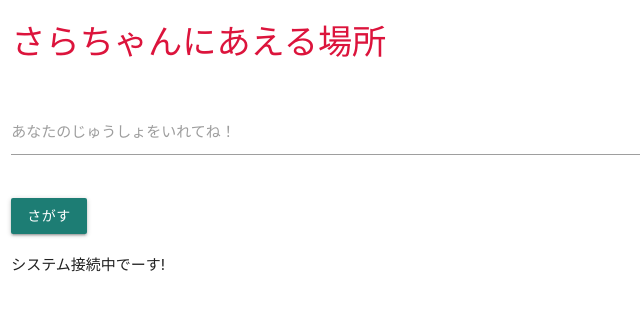
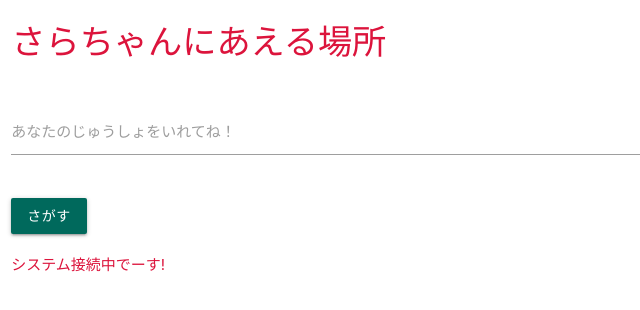
Before and after one commit to prickathon/shop-search, a plain HTML site: page index.html in a window 1280 px wide. Both pictures are taken after a click on the button "さがす". Shown: the whole page, without its empty margins (0-640 px from the left). Drawn offline with nearby package versions, Linux system fonts and the light colour scheme.

Commit message:
closed #11 現実は厳しいね(ボタンの色とか変わるよ、get paramsが追加できたよ）

```diff
--- a/index.html
+++ b/index.html
@@ -44,7 +44,7 @@
     <div class="row">
         <div class="col s12 m12">
             <label>
-                <button class="waves-effect waves-light btn" onclick="search_shop()">
+                <button class="waves-effect waves-light btn" id="search-button" onclick="search_shop()">
                     <span class="white-text">さがす</span>
                 </button>
             </label>
--- a/main.js
+++ b/main.js
@@ -1,5 +1,10 @@
 // forked from dairoza's "2018-02-11 1st" http://jsdo.it/dairoza/SrI8
 
+// https://gist.github.com/naheedakhtar/3259979
+var getParameterByName = function(name) {
+    var match = RegExp('[?&]' + name + '=([^&]*)').exec(window.location.search);
+    return match && decodeURIComponent(match[1].replace(/\+/g, ' '));
+}
 
 const CharaData = {
     0: {
@@ -35,18 +40,36 @@ const CharaData = {
     },
     */
 }
-var current_color = -1;
+var current_color = 0;
 
 window.onload = () => {
-    current_color = Math.floor(Math.random() * Object.keys(CharaData).length);
+    // color指定あれば使うし、そうでなければランダム
+    var color_param = getParameterByName('color_set');
+    if (color_param) {
+        // 雑な不整値対策
+        current_color = Math.abs(color_param) % 5;
+    } else {
+        current_color = Math.floor(Math.random() * Object.keys(CharaData).length);
+    }
+
+    // キャラごとに色を変える
+    // FIXME: 追加ロジックがイケてない
     var chara_name = CharaData[current_color]['chara_name'];
     document.getElementById('title-color').innerHTML = `${chara_name}ちゃんにあえる場所`;
     document.getElementById('title-color').style.color = CharaData[current_color]['title_color'];
+    for(var elem of CharaData[current_color]['panel_color'].split(' ')) {
+        document.getElementById('search-button').classList.add(elem);
+    }
+}
+
+function get_color_inner_text(text) {
+    var c = CharaData[current_color]['title_color'];
+    return `<font color=${c}>${text}</font>`;
 }
 
 //ボタンが押されたら呼ばれる処理
 function search_shop() {
-    document.getElementById('search-result').innerHTML = "システム接続中でーす!";
+    document.getElementById('search-result').innerHTML = get_color_inner_text("システム接続中でーす!");
     var text = document.getElementById('search-query').value;
     request(text);
 }
@@ -63,6 +86,7 @@ function request(text) {
 function receiveJson(json) {
     var output = "";
 
+    // キャラごとに色を変える
     current_panel_color = CharaData[current_color]['panel_color']
     for (var i = 0; i < json.response.length; i++) {
         // 神ガチャはもう無いんだ…
@@ -75,7 +99,8 @@ function receiveJson(json) {
     }
 
     if (output === "") {
-        output = '<p>このあたりにプリチャンはないよー…</p>';
+        var text = get_color_inner_text('このあたりにプリチャンはないよー…');
+        output = `<p>${text}</p>`;
     }
     document.getElementById('search-result').innerHTML = output;
 }
```
